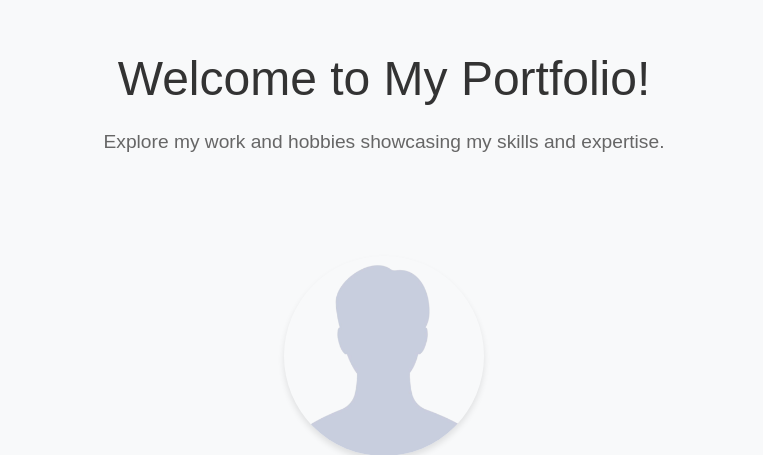
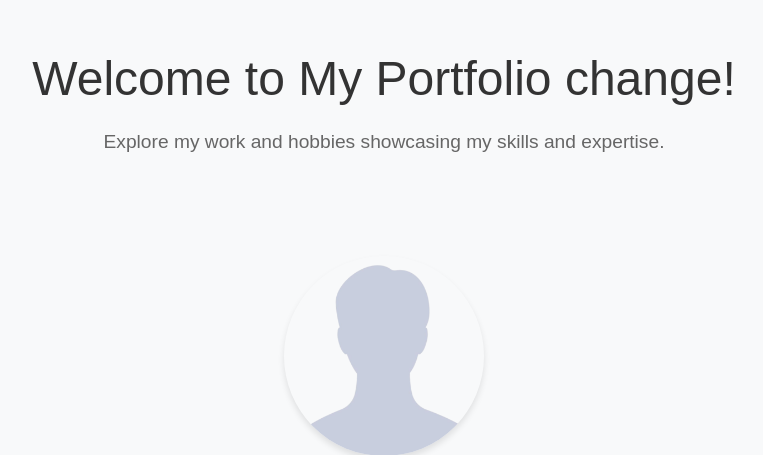
Before and after one commit to Judzio/flask-portfolio, a Flask app: page / in a window 1280 px wide. Shown: the part 86-541 px from the top of the page, without its empty margins (256-1019 px from the left). Run offline with Flask 3, Linux system fonts and the light colour scheme; some libraries are stand-ins or nearby versions.

Commit message:
comit shit

```diff
--- a/templates/index.html
+++ b/templates/index.html
@@ -112,7 +112,7 @@
 </nav>
 
 <div class="container">
-    <h1>Welcome to My Portfolio!</h1>
+    <h1>Welcome to My Portfolio change!</h1>
     <p>Explore my work and hobbies showcasing my skills and expertise.</p>
 </div>
 
```
